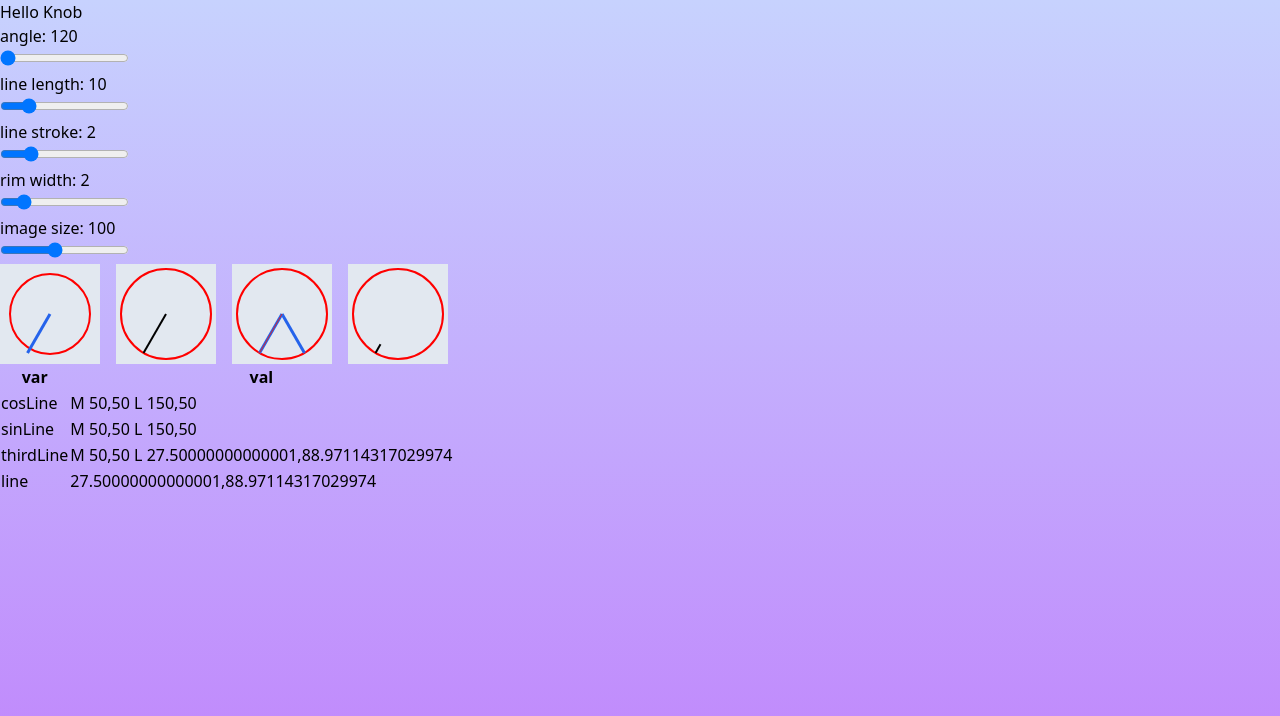
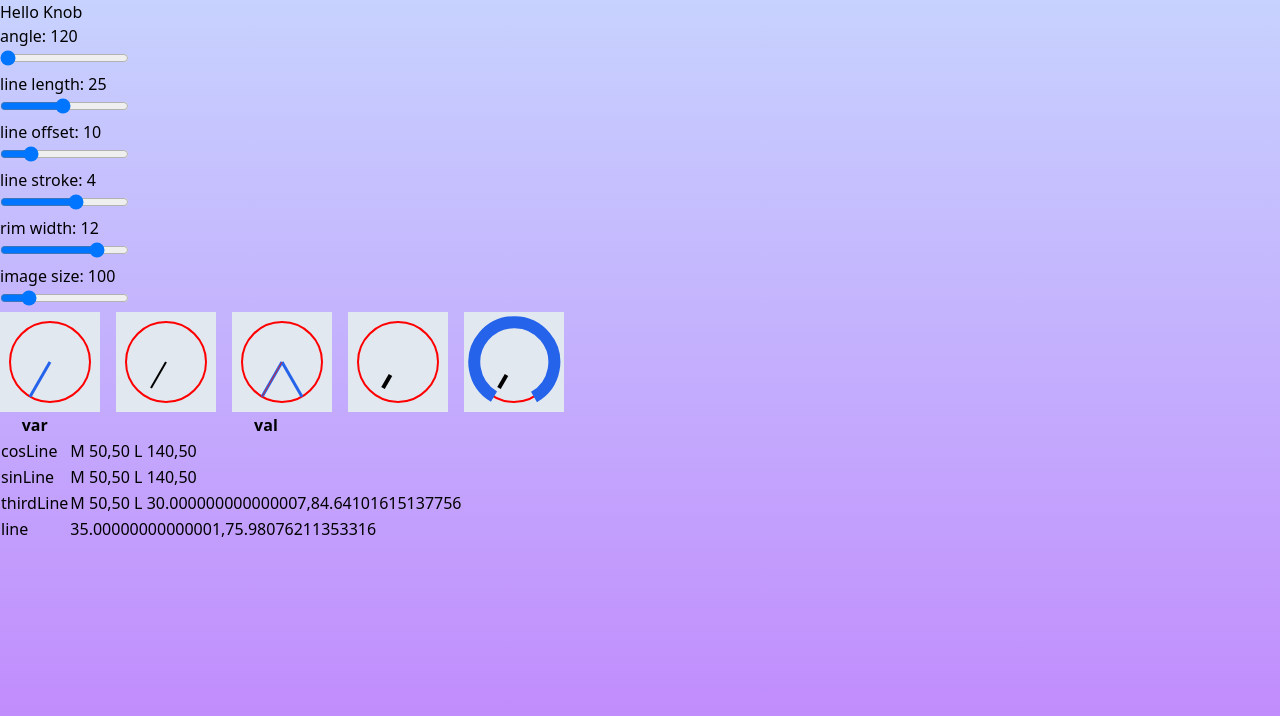
Before and after one commit to slipmatio/control-knob, a Vue app: page / in a window 1280 px wide. Shown: the top 716 px of the page. Built offline with nearby package versions, Linux system fonts and the light colour scheme.

Commit message:
even more controls + rim

```diff
--- a/src/ControlKnob.vue
+++ b/src/ControlKnob.vue
@@ -6,15 +6,17 @@ const ready = ref(false)
 // 2PI radians = 360 degrees
 // 1 radian = 180/PI degrees = 57.2957795 degrees
 
-const RADIUS = 45
+const RADIUS = 40
 const MID_X = 50
 const MID_Y = 50
 const rad = 180 / Math.PI
 const controlAngle = ref(120)
-const lineLength = ref(10)
-const lineStroke = ref(2)
+const lineLength = ref(25)
+const lineOffset = ref(10)
+const lineStroke = ref(4)
 const imageSize = ref(100)
-const rimWidth = ref(2)
+const circleWidth = ref(2)
+const rimWidth = ref(12)
 // const strokeWidth = 1
 
 const origo = {
@@ -22,14 +24,7 @@ const origo = {
   y: MID_Y,
 }
 
-// const MIN_DEGREES = 60
-// const MIN_RADIANS = (Math.PI * radian) / 3
-// const MAX_DEGREES = 300
-// const MAX_RADIANS = 4 * Math.PI * radian
-
-// const secondaryColor = '#dcdfe6'
 // const stepSize = 1
-
 // const firstLine = `M ${origo.x},${origo.y} L ${origo.x + RADIUS},50`
 
 function degToRad(degrees: number) {
@@ -40,8 +35,8 @@ const cosLine = `M ${origo.x},${origo.y} L ${50 + Math.cos(-Math.PI) * -RADIUS *
 const sinLine = `M ${origo.x},${origo.y} L ${50 + Math.sin(Math.PI / 2) * RADIUS * 2 + 10},50`
 
 // const angle = ((1 * Math.PI) / 4) * rad
-const angle1 = 60
-const angle2 = 120
+// const angle1 = 60
+// const angle2 = 120
 
 const rad1 = Math.PI / 3
 const rad2 = (2 * Math.PI) / 3
@@ -71,12 +66,19 @@ const lineStartY = computed(() => {
 })
 
 const lineEndX = computed(() => {
-  return 50 + Math.cos(degToRad(controlAngle.value)) * RADIUS
+  return 50 + Math.cos(degToRad(controlAngle.value)) * (RADIUS - lineOffset.value)
 })
 
 const lineEndY = computed(() => {
-  return 50 + Math.sin(degToRad(controlAngle.value)) * RADIUS
+  return 50 + Math.sin(degToRad(controlAngle.value)) * (RADIUS - lineOffset.value)
 })
+
+const rimStartX = 50 + Math.cos(degToRad(120)) * RADIUS
+const rimStartY = 50 + Math.sin(degToRad(120)) * RADIUS
+const rimEndX = 50 + Math.cos(degToRad(420)) * RADIUS
+const rimEndY = 65 + Math.cos(degToRad(420)) * RADIUS
+
+const rim = `M ${rimStartX} ${rimStartY} A ${RADIUS} ${RADIUS} 60 1 1 ${rimEndX} ${rimEndY}`
 
 // const rangePath = computed(
 //   () => `M ${minX.value} ${minY.value} A ${RADIUS} ${RADIUS} 0 1 1 ${maxX.value} ${maxY.value}`
@@ -104,24 +106,29 @@ onMounted(() => {
     </div>
 
     <div>
+      <p>line offset: {{ lineOffset }}</p>
+      <input type="range" min="0" max="50" v-model="lineOffset" />
+    </div>
+
+    <div>
       <p>line stroke: {{ lineStroke }}</p>
       <input type="range" min="1" max="6" v-model="lineStroke" />
     </div>
 
     <div>
       <p>rim width: {{ rimWidth }}</p>
-      <input type="range" min="1" max="8" v-model="rimWidth" />
+      <input type="range" min="1" max="15" v-model="rimWidth" />
     </div>
 
     <div>
       <p>image size: {{ imageSize }}</p>
-      <input type="range" min="30" max="200" v-model="imageSize" />
+      <input type="range" min="30" max="400" v-model="imageSize" />
     </div>
   </div>
 
   <div class="flex flex-row space-x-4">
     <svg :width="100" :height="100" viewBox="0 0 100 100" class="text-red-500 bg-slate-200">
-      <circle cx="50" cy="50" r="40" stroke="red" fill="transparent" :stroke-width="rimWidth" />
+      <circle cx="50" cy="50" r="40" stroke="red" fill="transparent" :stroke-width="circleWidth" />
       <path
         :d="thirdLine"
         :stroke-width="3"
@@ -137,7 +144,7 @@ onMounted(() => {
         :r="RADIUS"
         stroke="red"
         fill="transparent"
-        :stroke-width="rimWidth"
+        :stroke-width="circleWidth"
       />
       <line x1="50" y1="50" :x2="lineEndX" :y2="lineEndY" stroke="black" stroke-width="2" />
     </svg>
@@ -148,7 +155,7 @@ onMounted(() => {
         :r="RADIUS"
         stroke="red"
         fill="transparent"
-        :stroke-width="rimWidth"
+        :stroke-width="circleWidth"
       />
       <path
         :d="line1"
@@ -184,8 +191,39 @@ onMounted(() => {
         :r="RADIUS"
         stroke="red"
         fill="transparent"
+        :stroke-width="circleWidth"
+      />
+      <line
+        :x1="lineStartX"
+        :y1="lineStartY"
+        :x2="lineEndX"
+        :y2="lineEndY"
+        stroke="black"
+        :stroke-width="lineStroke"
+      />
+    </svg>
+    <svg
+      :width="imageSize"
+      :height="imageSize"
+      viewBox="0 0 100 100"
+      class="text-red-500 bg-slate-200"
+    >
+      <circle
+        cx="50"
+        cy="50"
+        :r="RADIUS"
+        stroke="red"
+        fill="transparent"
+        :stroke-width="circleWidth"
+      />
+      <path
+        :d="rim"
         :stroke-width="rimWidth"
-      />
+        stroke="currentColor"
+        class="text-blue-600"
+        fill="none"
+      ></path>
+
       <line
         :x1="lineStartX"
         :y1="lineStartY"
```
